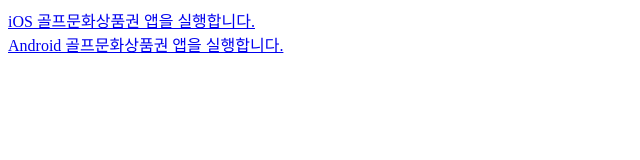
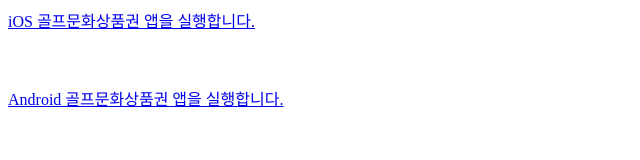
Before and after one commit to venicrebiz/test, a plain HTML site: page index.html in a window 1280 px wide. Shown: the whole page, without its empty margins (0-640 px from the left). Drawn offline with Linux system fonts and the light colour scheme.

Commit message:
Update index.html

```diff
--- a/index.html
+++ b/index.html
@@ -5,7 +5,8 @@
     <title>test</title>
   </head>
   <body>
-    <a href="gncapp://">iOS 골프문화상품권 앱을 실행합니다.</a><br>
+    <a href="gncapp://">iOS 골프문화상품권 앱을 실행합니다.</a>
+    <br><br><br><br>
     <a href="golfnculture://">Android 골프문화상품권 앱을 실행합니다.</a>
   </body>
 </html>
```
